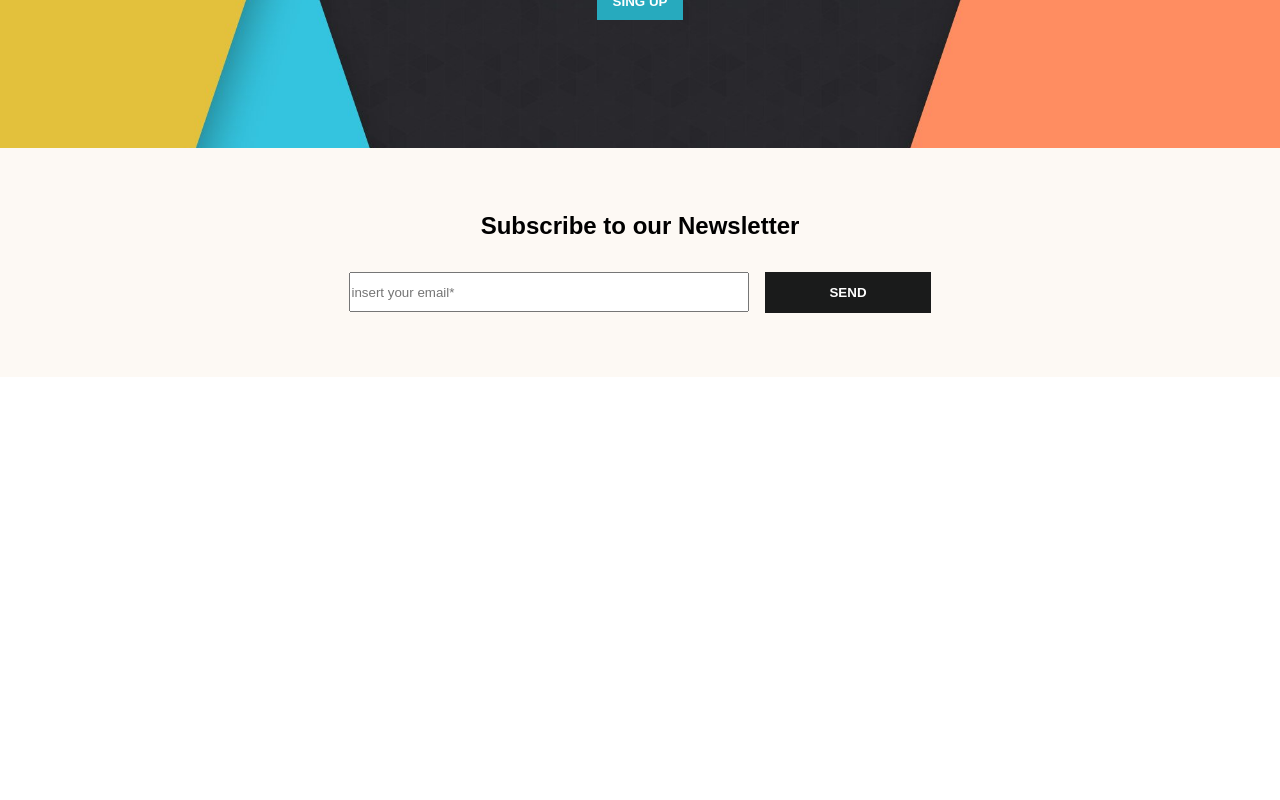
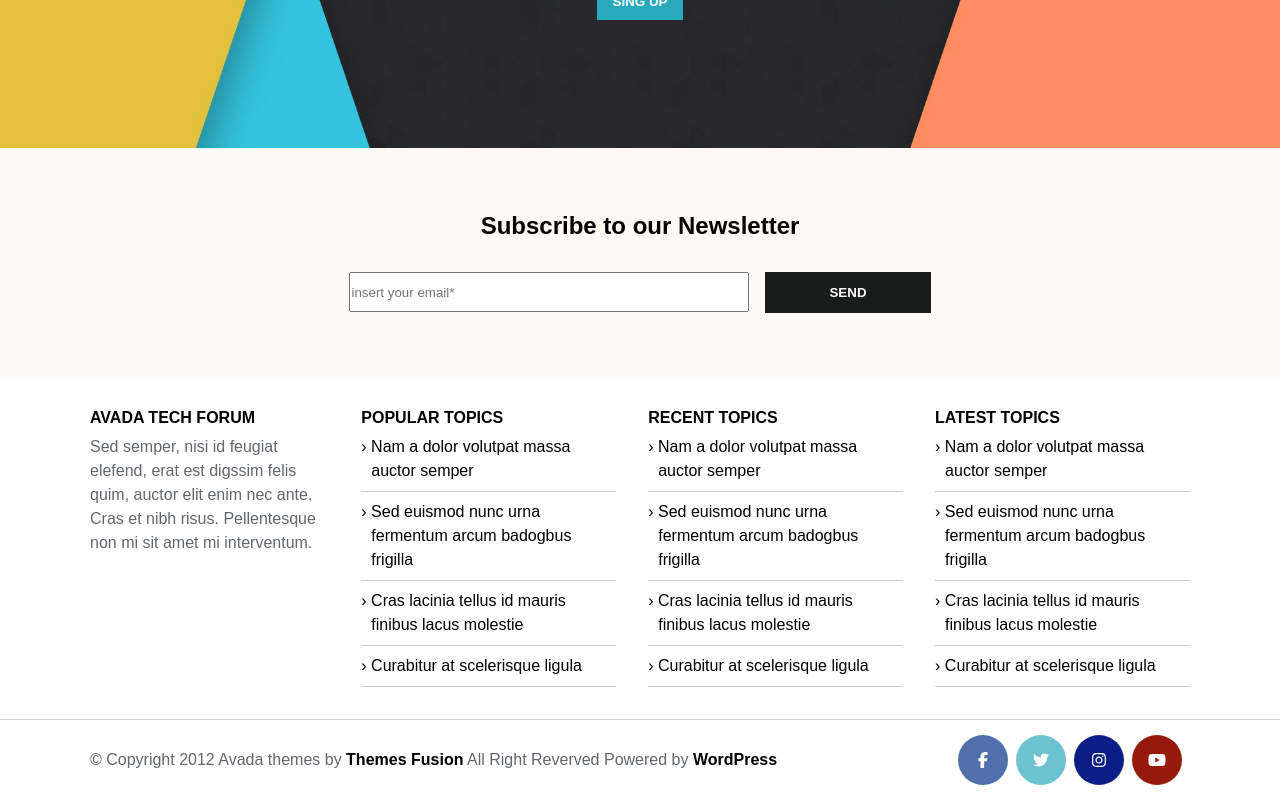
Before and after one commit to LLPROG/proj-html-vuejs, a Vue app: page / in a window 1280 px wide. Shown: the part 5030-5830 px from the top of the page. Before the commit the page ends 5407 px from the top, so only its background shows below. Built offline with nearby package versions, Linux system fonts and the light colour scheme.

Commit message:
add footer

```diff
--- a/src/components/FooterComp.vue
+++ b/src/components/FooterComp.vue
@@ -0,0 +1,231 @@
+<template>
+  <div>
+    <div class="container">
+      <div class="main-section">
+
+        <div class="avada">
+          <h4 class="avada-title">
+            avada tech forum
+          </h4>
+          <p class="content-avada">
+            Sed semper, nisi id feugiat elefend, erat est digssim felis quim, auctor elit enim nec ante. Cras et nibh risus. Pellentesque non mi sit amet mi interventum.
+          </p>
+        </div>
+
+        <div class="topics">
+
+          <ul class="topic">
+            <li class="topic-title">
+              <h4>
+                Popular topics
+              </h4>
+            </li>
+            <li class="content" v-for="obj in arrPopular" :key="obj.id">
+              <!-- arrow --> {{obj.content}}
+            </li>
+          </ul>
+
+          <ul class="topic">
+            <li class="topic-title">
+              <h4>
+                Recent topics
+              </h4>
+            </li>
+            <li class="content" v-for="obj in arrRecent" :key="obj.id">
+              <!-- arrow --> {{obj.content}}
+            </li>
+          </ul>
+
+          <ul class="topic">
+            <li class="topic-title">
+              <h4>
+                Latest topics
+              </h4>
+            </li>
+            <li class="content" v-for="obj in arrLatest" :key="obj.id">
+              <!-- arrow --> {{obj.content}}
+            </li>
+          </ul>
+
+        </div>
+      </div>
+    </div>
+    <div class="footer">
+      <div class="container">
+
+        <div class="copyright">
+          &copy; Copyright 2012
+          <span class="line"></span>
+          Avada themes by <a href="#!">Themes Fusion</a>
+          <span class="line"></span>
+          All Right Reverved
+          <span class="line"></span>
+          Powered by <a href="#!">WordPress</a>
+        </div>
+
+        <div class="social">
+          <div class="cont-icon facebook">
+            <font-awesome-icon icon="fa-brands fa-facebook-f" />
+          </div>
+          <div class="cont-icon twitter">
+            <font-awesome-icon icon="fa-brands fa-twitter" />
+          </div>
+          <div class="cont-icon instagram">
+            <font-awesome-icon icon="fa-brands fa-instagram" />
+          </div>
+          <div class="cont-icon youtube">
+            <font-awesome-icon icon="fa-brands fa-youtube" />
+          </div>
+        </div>
+
+      </div>
+    </div>
+  </div>
+
+</template>
+
+<script>
+export default {
+  name: 'FooterComp',
+  data () {
+    return {
+      arrPopular: [
+        {
+          id: 0,
+          content: 'Nam a dolor volutpat massa auctor semper'
+        },
+        {
+          id: 1,
+          content: 'Sed euismod nunc urna fermentum arcum badogbus frigilla'
+        },
+        {
+          id: 2,
+          content: 'Cras lacinia tellus id mauris finibus lacus molestie'
+        },
+        {
+          id: 3,
+          content: 'Curabitur at scelerisque ligula'
+        }
+      ],
+      arrRecent: [
+        {
+          id: 0,
+          content: 'Nam a dolor volutpat massa auctor semper'
+        },
+        {
+          id: 1,
+          content: 'Sed euismod nunc urna fermentum arcum badogbus frigilla'
+        },
+        {
+          id: 2,
+          content: 'Cras lacinia tellus id mauris finibus lacus molestie'
+        },
+        {
+          id: 3,
+          content: 'Curabitur at scelerisque ligula'
+        }
+      ],
+      arrLatest: [
+        {
+          id: 0,
+          content: 'Nam a dolor volutpat massa auctor semper'
+        },
+        {
+          id: 1,
+          content: 'Sed euismod nunc urna fermentum arcum badogbus frigilla'
+        },
+        {
+          id: 2,
+          content: 'Cras lacinia tellus id mauris finibus lacus molestie'
+        },
+        {
+          id: 3,
+          content: 'Curabitur at scelerisque ligula'
+        }
+      ]
+    }
+  }
+}
+</script>
+
+<style lang="scss" scoped>
+@import '../assets/style.scss';
+.main-section {
+  padding: 2rem 0;
+  @include flexbox(none, none, none);
+  .avada {
+    width: 35%;
+    .avada-title {
+      text-transform: uppercase
+    }
+    .content-avada {
+      line-height: 1.5rem;
+      margin-top: 0.5rem;
+      color: $nevada;
+    }
+  }
+  .topics {
+    @include flexbox(none, none, none);
+    .topic {
+      margin-left: 2rem;
+      li {
+        list-style: none;
+      }
+      .topic-title {
+        text-transform: uppercase;
+      }
+      .content {
+        line-height: 1.5rem;
+        border-bottom: 1px solid rgb(202, 202, 202);
+        padding: 0.5rem 0;
+        padding-left: 10px;
+        &::before {
+          content: '\203A';
+          margin-left: -10px;
+        }
+      }
+    }
+  }
+}
+
+.footer {
+  width: 100%;
+  border-top: 1px solid rgb(214, 210, 210);
+  .container {
+    @include flexbox(none, center, none);
+    height: 5rem;
+    .copyright {
+      color: $nevada;
+      a {
+        text-decoration: none;
+        font-weight: bold;
+        color: black;
+      }
+    }
+    .social {
+      @include flexbox(none, none, none);
+      margin-left: auto;
+      .cont-icon {
+        width: 50px;
+        height: 50px;
+        margin-right: 0.5rem;
+        border-radius: 50%;
+        color: white;
+        @include flexbox(center, center, none);
+      }
+      .facebook {
+        background-color: #516faa;
+      }
+      .twitter {
+        background-color: #6dc2d0;
+      }
+      .instagram {
+        background-color: #0c1f86;
+      }
+      .youtube {
+        background-color: #951a0c;
+      }
+    }
+  }
+}
+</style>
--- a/src/main.js
+++ b/src/main.js
@@ -3,9 +3,9 @@ import App from './App.vue'
 import { library } from '@fortawesome/fontawesome-svg-core'
 import { FontAwesomeIcon } from '@fortawesome/vue-fontawesome'
 import { faMagnifyingGlass, faFileLines, faMugSaucer, faCubes, faLaptop, faWrench } from '@fortawesome/free-solid-svg-icons'
-import { faApple, faWindows, faAndroid } from '@fortawesome/free-brands-svg-icons'
+import { faApple, faWindows, faAndroid, faFacebookF, faTwitter, faInstagram, faYoutube } from '@fortawesome/free-brands-svg-icons'
 
-library.add(faMagnifyingGlass, faFileLines, faApple, faWindows, faAndroid, faMugSaucer, faCubes, faLaptop, faWrench)
+library.add(faMagnifyingGlass, faFileLines, faApple, faWindows, faAndroid, faMugSaucer, faCubes, faLaptop, faWrench, faFacebookF, faTwitter, faInstagram, faYoutube)
 Vue.component('font-awesome-icon', FontAwesomeIcon)
 
 Vue.config.productionTip = false
```
